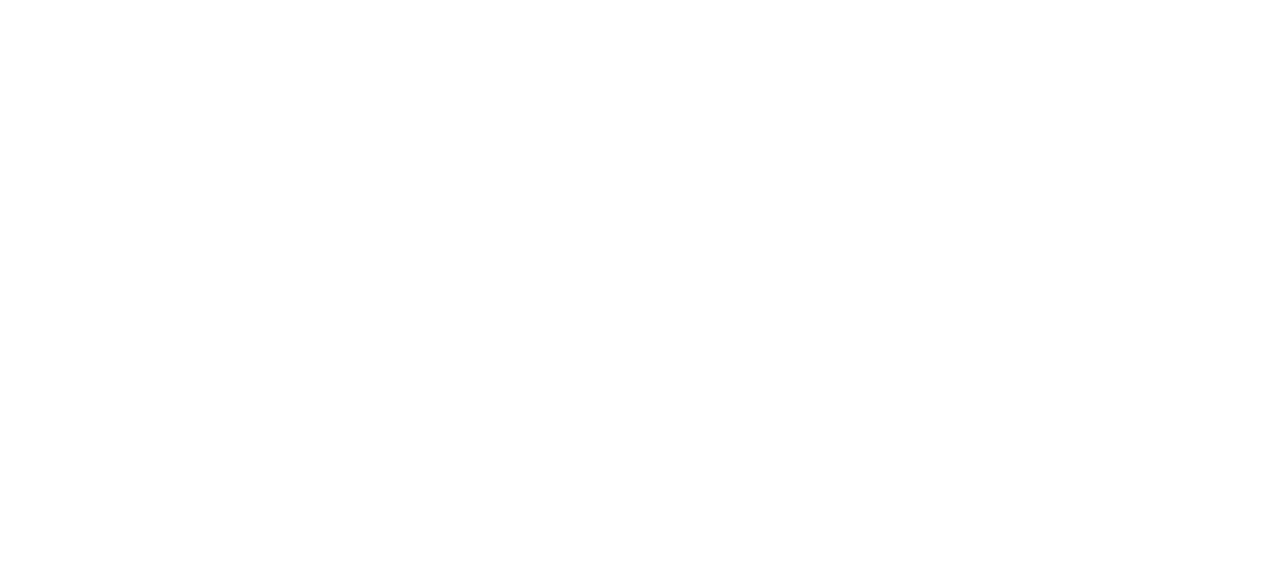
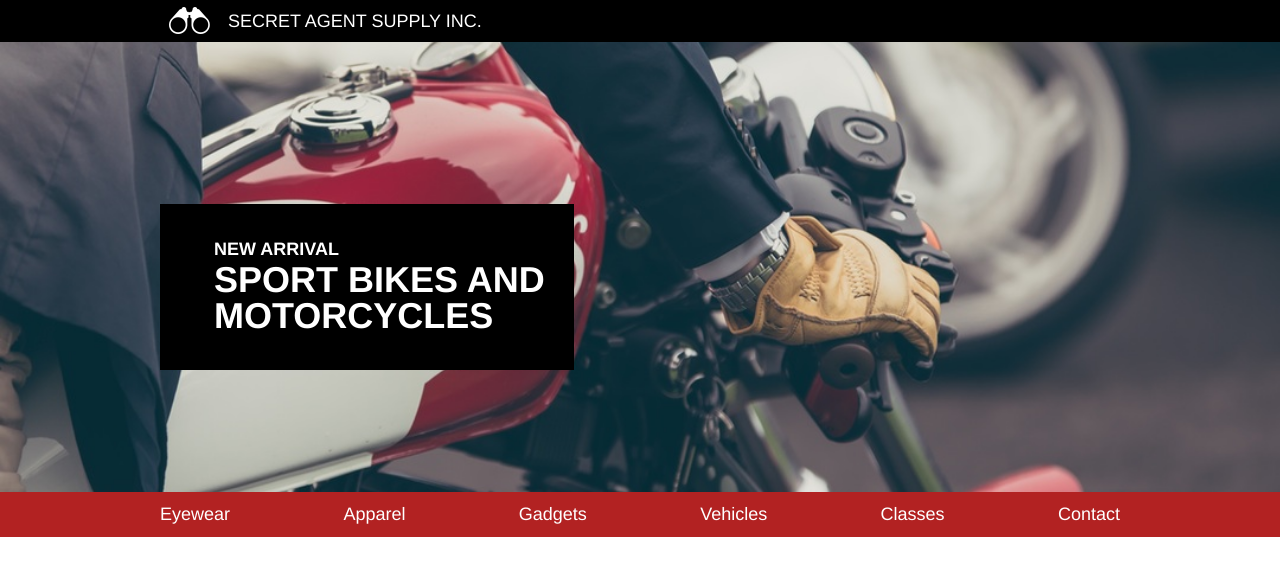
Before and after one commit to andreloezer/secret-agent-supply, a plain HTML site: page index.html in a window 1280 px wide. Drawn offline with Linux system fonts and the light colour scheme; files that its build step writes are made by us from their sources.

Commit message:
Header, Presentation and Navegation

```diff
--- a/index.html
+++ b/index.html
@@ -2,11 +2,47 @@
 <html>
   <head>
     <meta charset="utf-8">
-    <title></title>
-    <link href=".resources/css/reset.css" rel="stylesheet" type="text/css" />
-    <link href=".resources/css/style.css" rel="stylesheet" type="text/css" />
+    <title>Secret Agent Supply Inc.</title>
+
+    <!--  RESET default CSS rules-->
+    <link href="./resources/css/reset.css" rel="stylesheet" type="text/css" />
+
+    <!--  STYLESHEET-->
+    <link href="./resources/css/style.css" rel="stylesheet" type="text/css" />
   </head>
   <body>
 
+    <!--  HEADER-->
+    <header>
+      <div class="container">
+        <img src="./resources/images/logo.png" alt="Company Logo" />
+        <h2>SECRET AGENT SUPPLY INC.</h2>
+      </div>
+    </header>
+
+    <!---->
+    <main>
+      <section id="presentation">
+        <div class="container">
+          <div id="title">
+            <h3>NEW ARRIVAL</h3>
+            <h1>SPORT BIKES AND MOTORCYCLES</h1>
+          </div>
+        </div>
+
+      </section>
+
+      <nav>
+        <ul class="container">
+          <li>Eyewear</li>
+          <li>Apparel</li>
+          <li>Gadgets</li>
+          <li>Vehicles</li>
+          <li>Classes</li>
+          <li>Contact</li>
+        </ul>
+      </nav>
+    </main>
+
   </body>
 </html>
--- a/resources/css/style.css
+++ b/resources/css/style.css
@@ -0,0 +1,88 @@
+
+
+/*  ROOT Element*/
+
+html {
+  color: white;
+  font-size: 18px;
+  font-family: Helvetica;
+}
+
+
+/*  HEADER*/
+
+header {
+  width: 100%;
+  background-color: black
+}
+
+header div {
+  margin: 0 auto;
+  width: 960px;
+  display: flex;
+}
+
+header img {
+  margin: auto 0.5rem;
+  height: 1.5rem;
+  width: auto;
+}
+
+h2 {
+  margin: 0.66rem 0.5rem;
+  font-size: 1rem;
+}
+
+.container {
+  width: 960px;
+  margin: 0 auto;
+}
+
+
+/*  MAIN*/
+
+main {
+
+}
+
+/*  Presentation*/
+#presentation {
+  background-image: url('../images/moto.jpeg');
+  background-repeat: no-repeat;
+  background-position: center;
+  background-size: cover;
+  width: 100%;
+  height: 16rem;
+  padding-top: 9rem
+}
+
+#title {
+  width: 20rem;
+  background-color: black;
+  padding-left: 3rem;
+  padding-top: 2rem;
+  padding-bottom: 2rem;
+}
+
+#title h3 {
+  font-size: 1rem;
+  font-weight: bold;
+}
+
+#title h1 {
+  font-size: 2rem;
+  font-weight: bold;
+  margin-top: 0.25rem;
+}
+
+/*  Navegation*/
+
+nav {
+  background-color: firebrick;
+}
+
+ul {
+  display: flex;
+  justify-content: space-between;
+  padding: 0.75rem 0;
+}
```
Also changed, not shown: resources/images/glasses.png (added), resources/images/logo.png (added), resources/images/moto.jpeg (added), resources/images/pen.png (added), resources/images/watch.png (added).
